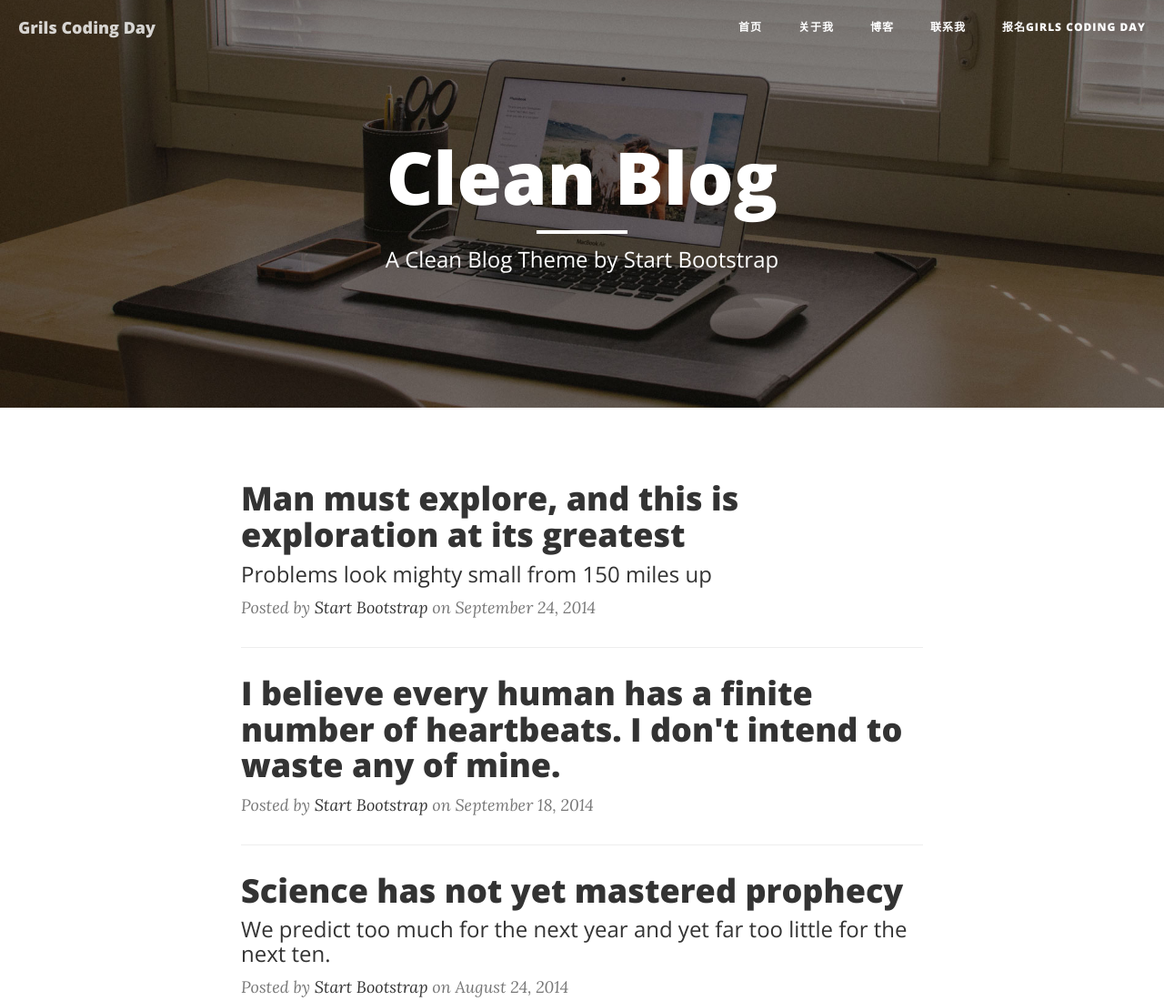
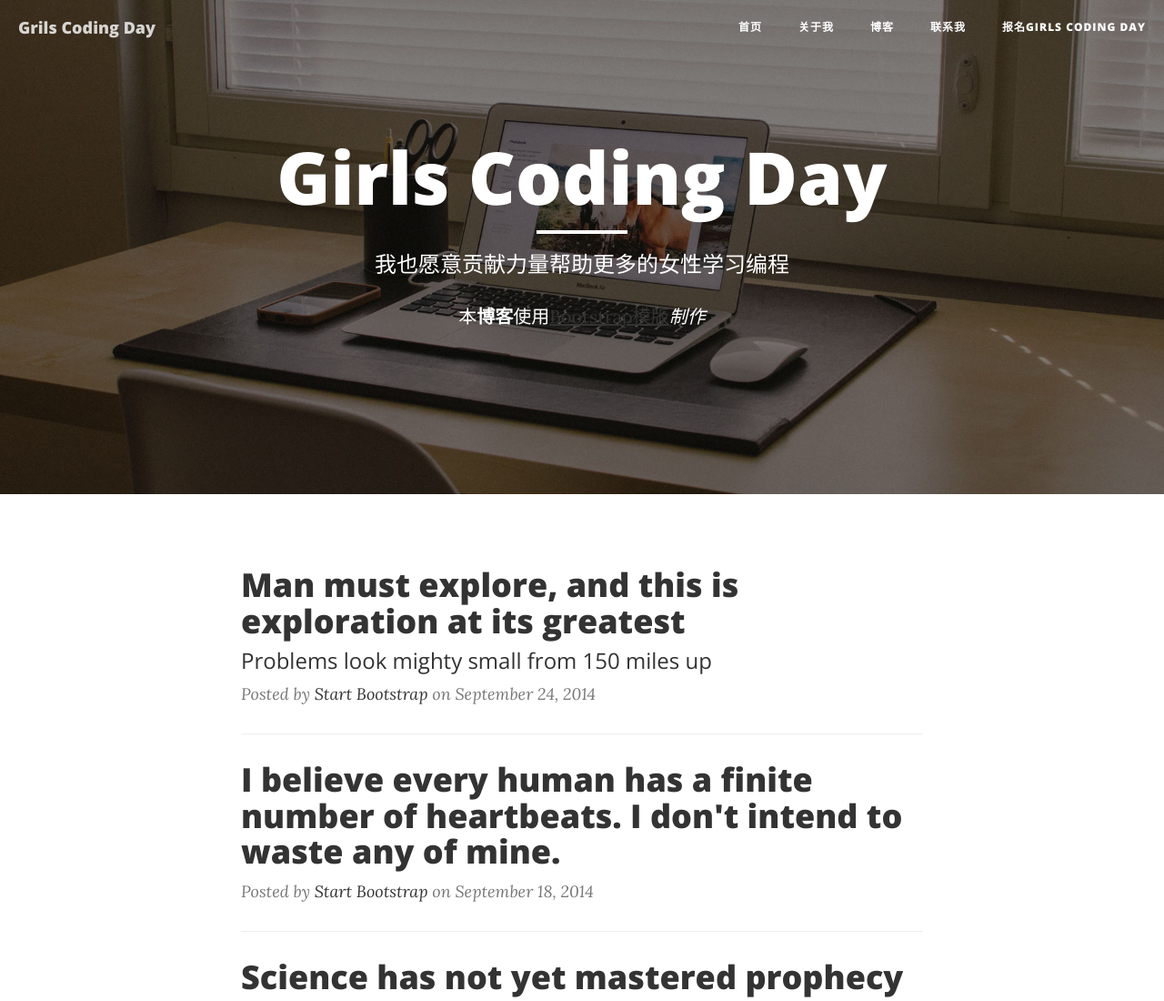
Before and after one commit to crystalzhangxuan/GirlsCodingDayDemo, a website: page index.html in a window 1280 px wide. Shown: the top 1100 px of the page at 91% size. Drawn offline with nearby package versions, Linux system fonts and the light colour scheme.

Commit message:
modify index.html
修改h3

```diff
--- a/index.html
+++ b/index.html
@@ -78,9 +78,10 @@
             <div class="row">
                 <div class="col-lg-8 col-lg-offset-2 col-md-10 col-md-offset-1">
                     <div class="site-heading">
-                        <h1>Clean Blog</h1>
+                        <h1>Girls Coding Day</h1>
                         <hr class="small">
-                        <span class="subheading">A Clean Blog Theme by Start Bootstrap</span>
+                        <h3><span class="subheading">我也愿意贡献力量帮助更多的女性学习编程</span></h3>
+                            <p>本<b>博客</b>使用<a href="https://startbootstrap.com/template-overviews/clean-blog/">Bootstrap模版</a><i>制作</i></p>
                     </div>
                 </div>
             </div>
```
